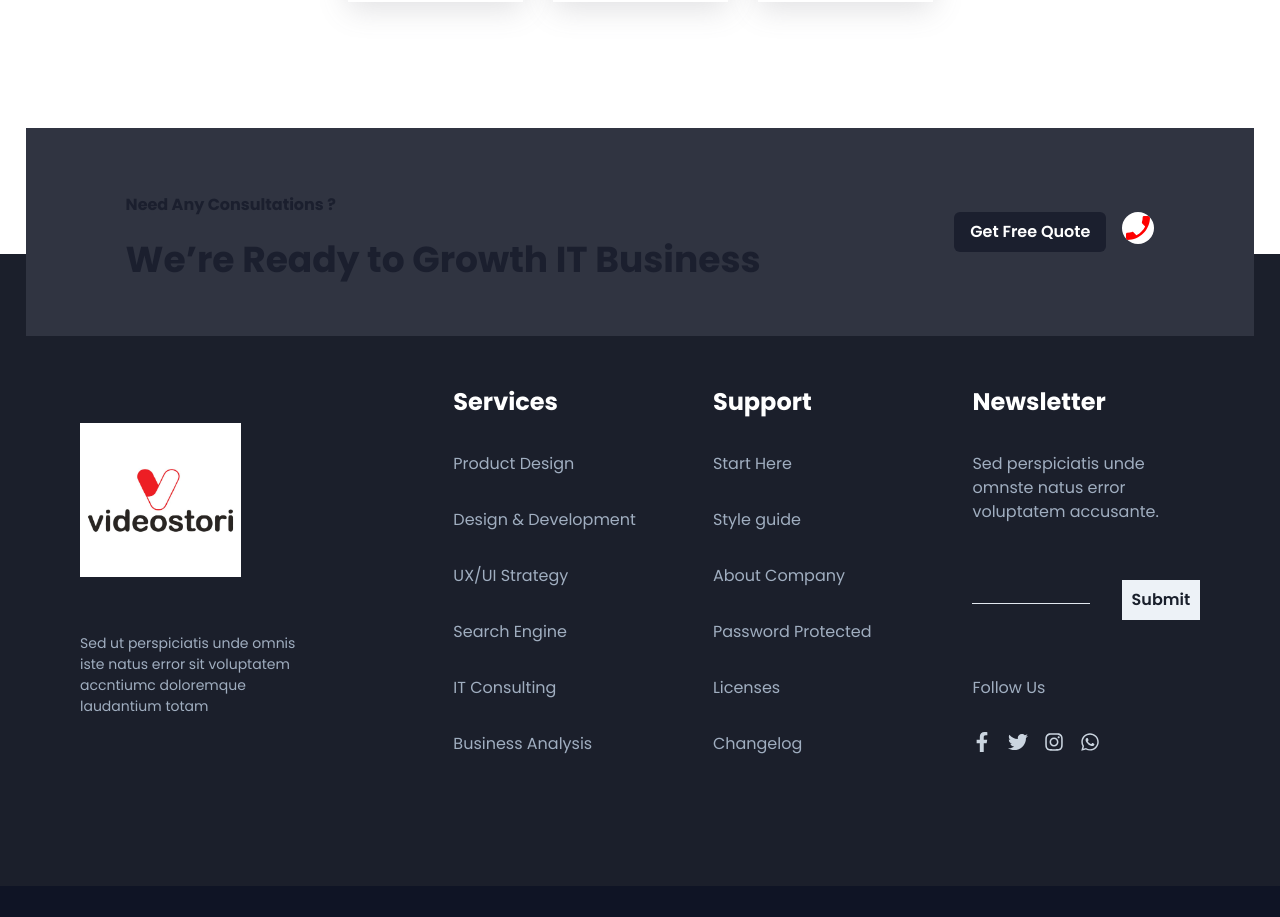
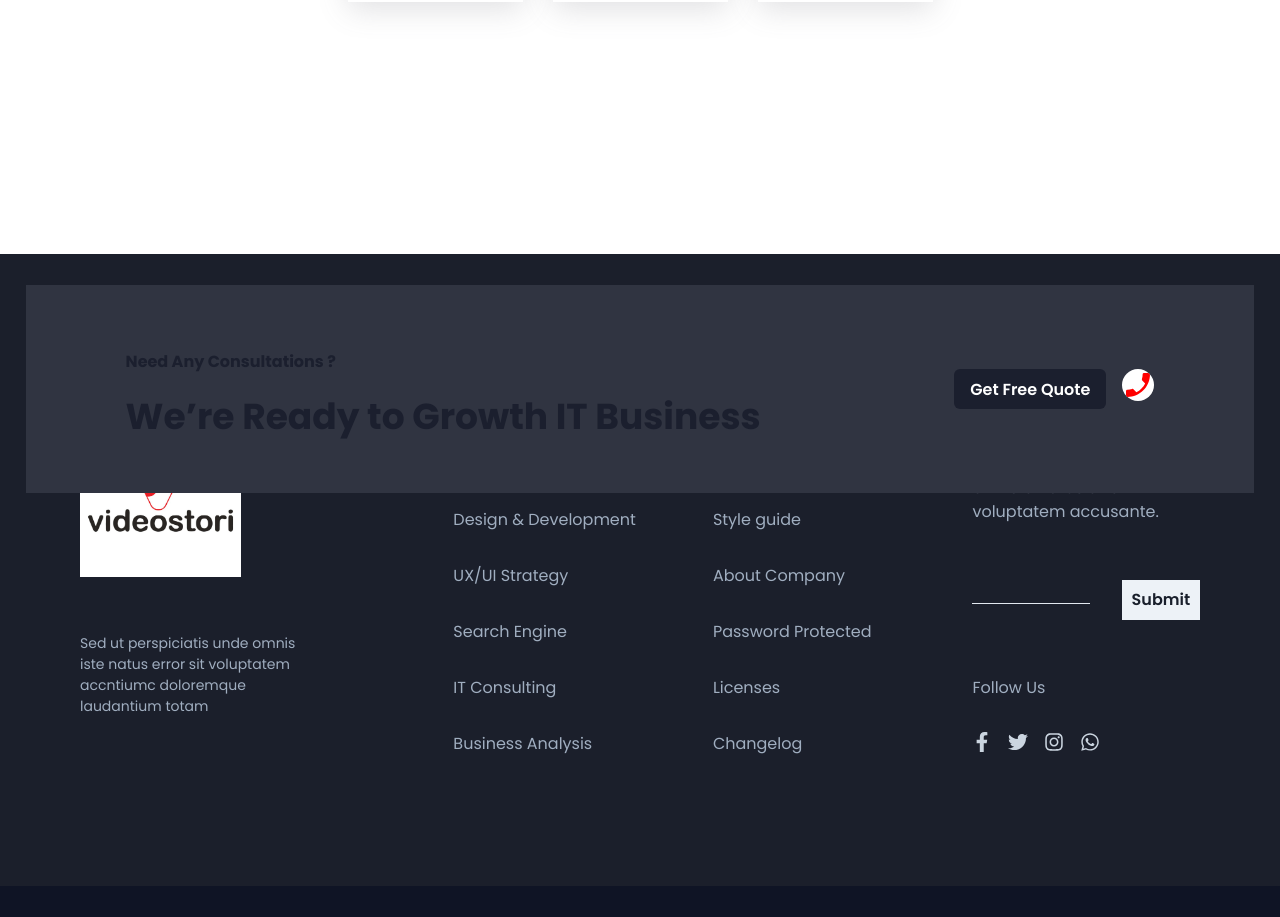
Before and after one commit to vishalgupta888/videostori, a Next.js app: page /interactive-video in a window 1280 px wide. Shown: the part 2180-3097 px from the top of the page. Built offline with nearby package versions, Linux system fonts and the light colour scheme.

Commit message:
footer changes

```diff
--- a/src/components/Footer/index.jsx
+++ b/src/components/Footer/index.jsx
@@ -49,24 +49,25 @@ export default function Footer() {
     <Box
       bg={useColorModeValue("#1b1f2b", "gray.900")}
       color={useColorModeValue("gray.400", "gray.200")}
-      mt={[0, 32]}
+      mt={[52, 32]}
     >
       <Flex
-        display={["none", "flex"]}
+        direction={["column","row"]}
         position={"absolute"}
-        bottom={"630px"}
+        bottom={["19%","14%"]}
         left="2%"
         w="96%"
-        h="26vh"
-        alignItems={"center"}
-        justifyContent="space-between"
-        px={"100px"}
+        h={["40vh","26vh"]}
+        alignItems={["flex-start","center"]}
+        justifyContent={["space-evenly","space-between"]}
+        px={[10,"100px"]}
         zIndex={1}
         bg="#303441"
+        mb={8}
       >
         <Flex direction={"column"} color="#1b1f2e" fontWeight={"bold"}>
           <Text py={4}>Need Any Consultations ?</Text>
-          <Text fontSize={"4xl"}>We’re Ready to Growth IT Business</Text>
+          <Text fontSize={["xl","4xl"]}>We’re Ready to Growth IT Business</Text>
         </Flex>
         <Flex>
           <Button mx="4" bg="#1b1f2e" color={"white"} _hover={{ bg: "red" }}>
```
Also changed, not shown: src/components/Carousel/index.jsx (+5 -5 lines).
